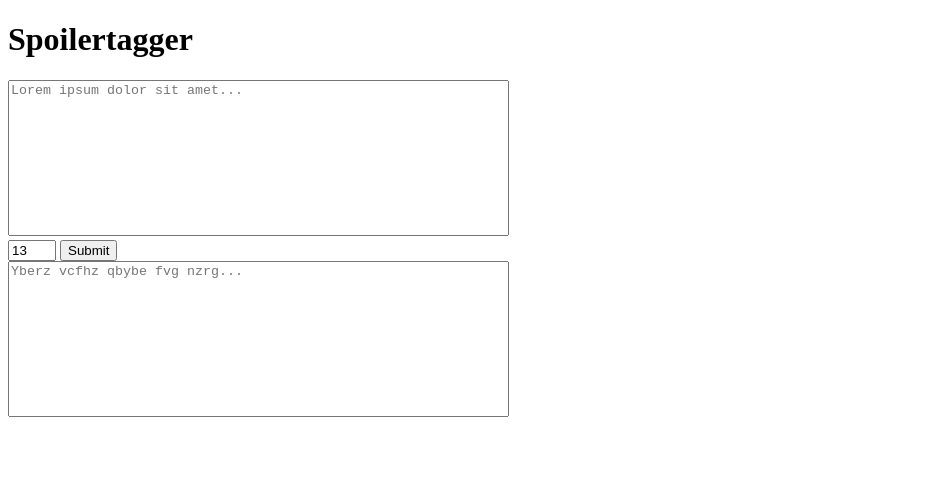
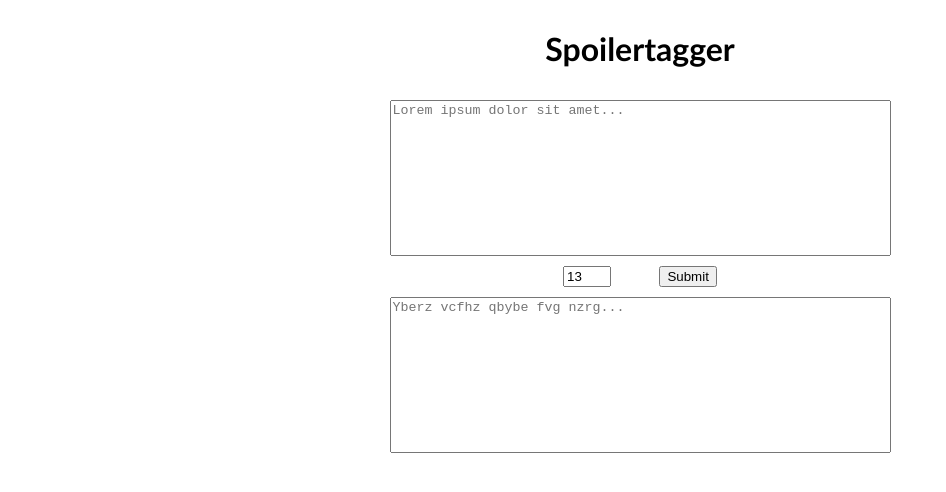
Before and after one commit to Laboratoria/SAP005-cipher, a website with bundled scripts: page src/index.html in a window 1280 px wide. Shown: the whole page, without its empty margins (0-946 px from the left). Built offline with nearby package versions, Linux system fonts and the light colour scheme.

Commit message:
Fix styling considering previous commit

```diff
--- a/src/style.css
+++ b/src/style.css
@@ -1,42 +1,46 @@
-form {
+:root {
+	font-family: "Trebuchet MS", Arial, sans-serif;
+}
+
+body {
 	display: grid;
-	grid-gap: 10px;
+	gap: 10px;
 	grid:
-		"title	title"
-		"input	input"
-		"offset	submit"
-		"output	output"
-		/ 1fr 1fr;
-	margin: 0 auto;
+		"title"
+		"input"
+		"offSub"
+		"output";
+	justify-content: center;
 	place-items: center;
-	width: min-content;
 }
 
 textarea {
 	resize: none;
 }
 
-input {
+#title {
+	grid-area: title;
+}
+
+#input {
+	grid-area: input;
+}
+
+#offSub {
+	align-items: center;
+	display: flex;
+	grid-area: offSub;
+	justify-content: space-evenly;
+	width: 50%;
+}
+
+#offset {
 	width: 40px;
 }
 
-.title {
-	grid-area: title;
+#submit {
 }
 
-.input {
-	grid-area: input;
-}
-
-.offset {
-	grid-area: offset;
-}
-
-.submit {
-	align-self: end;
-	grid-area: submit;
-}
-
-.output {
+#output {
 	grid-area: output;
 }
```
